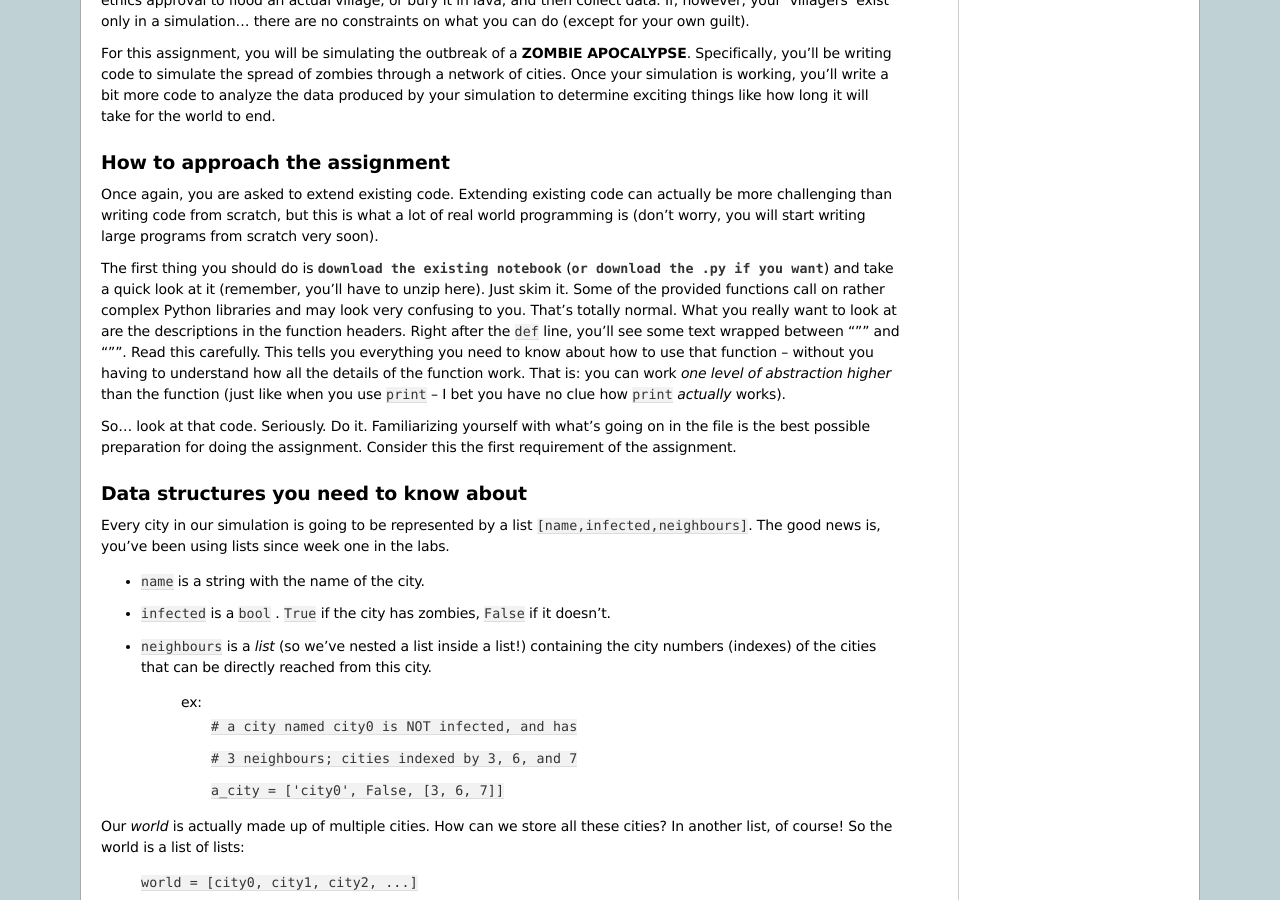
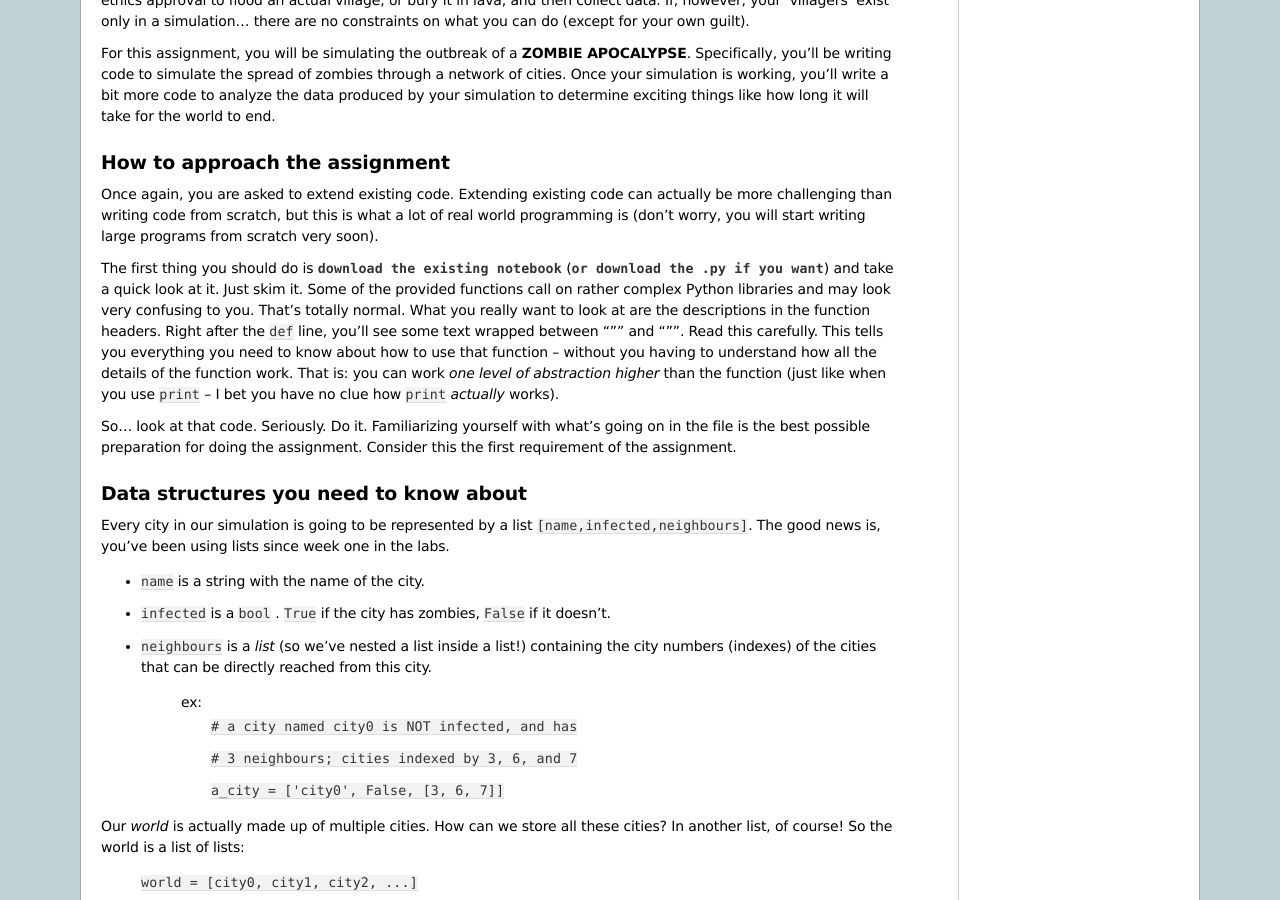
Before and after one commit to jameshughes89/cs101, a Sphinx documentation site: the page built from source/asn2.rst, in a window 1280 px wide and 900 px high, scrolled down 2714 px. Built offline with Sphinx 7.4.7, drawn with Linux system fonts in a browser that asks for light colours.

Commit message:
Remove 'unzip' from asn description

```diff
--- a/source/asn2.rst
+++ b/source/asn2.rst
@@ -39,7 +39,7 @@ How to approach the assignment
 
 Once again, you are asked to extend existing code. Extending existing code can actually be more challenging than writing code from scratch, but this is what a lot of real world programming is (don't worry, you will start writing large programs from scratch very soon).
 
-The first thing you should do is :download:`download the existing notebook <../assignments_files/asn2.ipynb>` (:download:`or download the .py if you want <../assignments_files/asn2.py>`) and take a quick look at it (remember, you'll have to unzip here). Just skim it. Some of  the provided functions call on rather complex Python libraries and may look very confusing to you. That's totally normal. What you really want to look at are the descriptions in the function headers. Right after the ``def`` line, you'll see some text wrapped between """ and """. Read this carefully. This tells you everything you need to know about how to use that function -- without you having to understand how all the details of the function work. That is: you can work *one level of abstraction higher* than the function (just like when you use ``print`` -- I bet you have no clue how ``print`` *actually* works).
+The first thing you should do is :download:`download the existing notebook <../assignments_files/asn2.ipynb>` (:download:`or download the .py if you want <../assignments_files/asn2.py>`) and take a quick look at it. Just skim it. Some of the provided functions call on rather complex Python libraries and may look very confusing to you. That's totally normal. What you really want to look at are the descriptions in the function headers. Right after the ``def`` line, you'll see some text wrapped between """ and """. Read this carefully. This tells you everything you need to know about how to use that function -- without you having to understand how all the details of the function work. That is: you can work *one level of abstraction higher* than the function (just like when you use ``print`` -- I bet you have no clue how ``print`` *actually* works).
 
 So... look at that code. Seriously. Do it. Familiarizing yourself with what's going on in the file is the best possible preparation for doing the assignment. Consider this the first requirement of the assignment.
 
```
